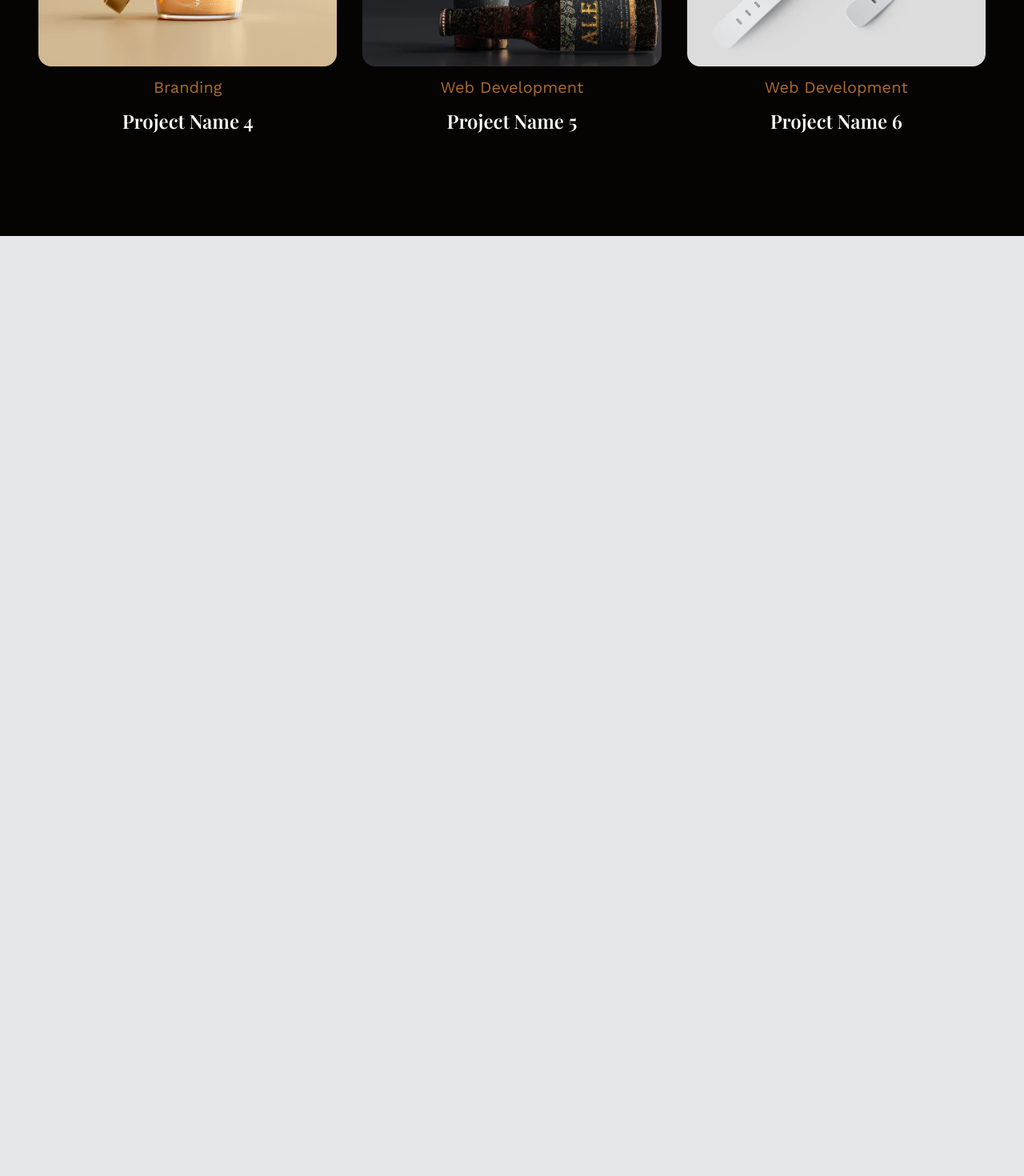
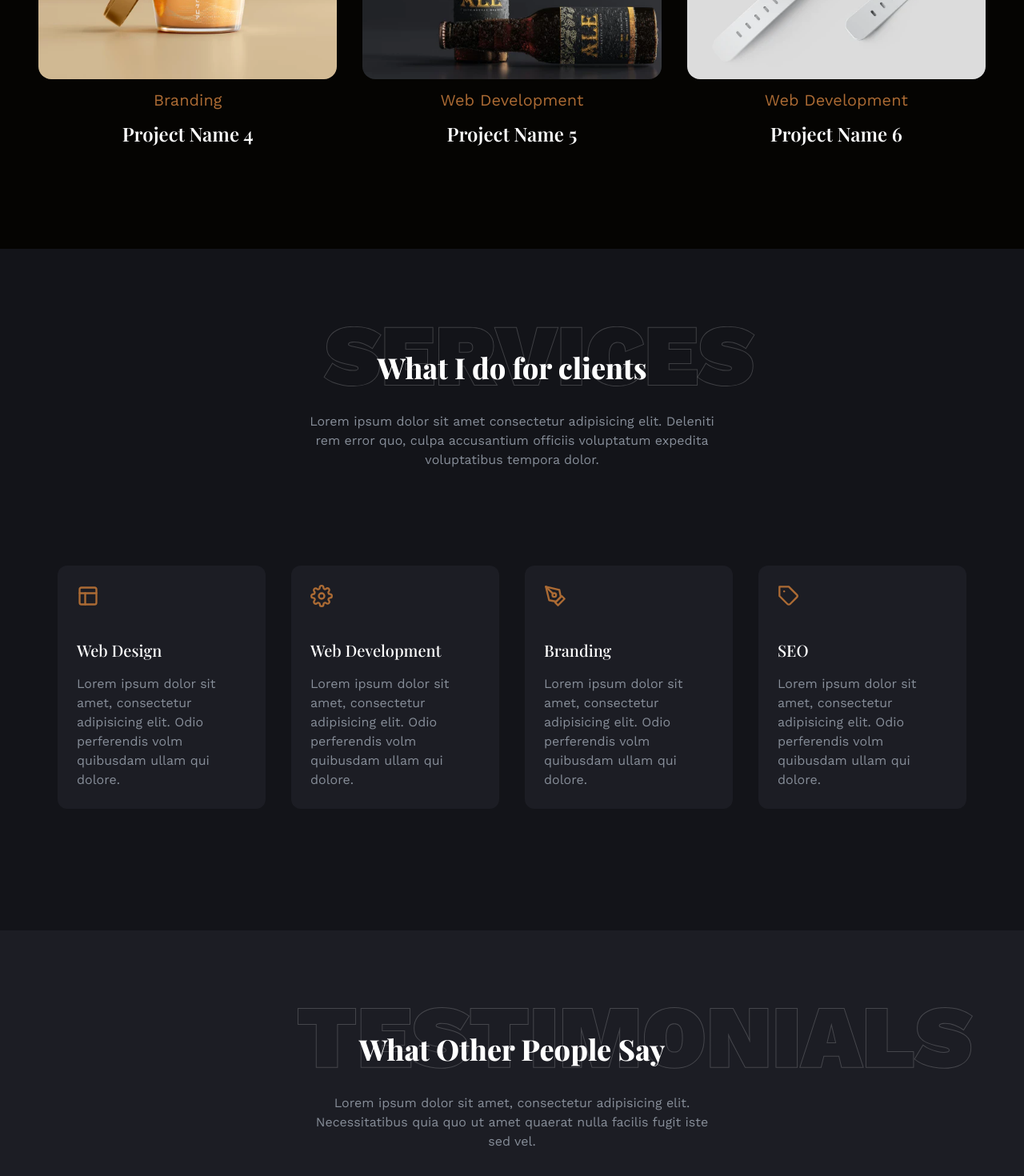
Before and after one commit to FahimAhmed270/portfolio, a React (Vite) app: page / in a window 1280 px wide. Shown: the part 2893-4363 px from the top of the page at 80% size. Built offline with nearby package versions, Linux system fonts and the light colour scheme; a web font is replaced by a local one.

Commit message:
service complete

```diff
--- a/package.json
+++ b/package.json
@@ -14,7 +14,8 @@
     "react": "^18.2.0",
     "react-dom": "^18.2.0",
     "react-icons": "^4.8.0",
-    "react-scroll": "^1.8.9"
+    "react-scroll": "^1.8.9",
+    "swiper": "^9.3.2"
   },
   "devDependencies": {
     "@types/react": "^18.0.28",
--- a/src/App.jsx
+++ b/src/App.jsx
@@ -4,7 +4,9 @@ import Brands from './component/Brands'
 import Header from './component/Header'
 import Hero from './component/Hero'
 import Portfolio from './component/Portfolio'
+import Services from './component/Services'
 import Skill from './component/Skill'
+import Testimonial from './component/Testimonial'
 
 const App = () => {
   return (
@@ -15,6 +17,8 @@ const App = () => {
       <About/>
       <Skill/>
       <Portfolio/>
+      <Services/>
+      <Testimonial/>
       <div className='h-[2000px]'></div>
     </>
   )
--- /dev/null
+++ b/src/component/Services.jsx
@@ -0,0 +1,32 @@
+import React from 'react'
+import { services } from '../data'
+
+const Services = () => {
+    return (
+        <section id="services" className="section bg-tertiary">
+            <div className="container mx-auto">
+                <div className="flex flex-col items-center text-center">
+                    <h2 className='section-title before:content-services relative before:absolute before:opacity-60 before:-top-[2rem] lg:before:-left-[20%] md:before:-left-[80%] before:-left-[60%]'>What I do for clients</h2>
+                    <p className='subtitle'>Lorem ipsum dolor sit amet consectetur adipisicing elit. Deleniti rem error quo, culpa accusantium officiis voluptatum expedita voluptatibus tempora dolor.</p>
+                </div>
+                {/* grid column step */}
+                <div className='grid lg:grid-cols-4 md:grid-cols-2 gap-8 p-6'>
+                    {services.map((item, id) => {
+                        const { icon, name, description } = item
+                        return (
+                            <div key={id} className='bg-secondary p-6 rounded-xl group hover:bg-white transition-all duration-200'>
+                                <div className='text-accent rounded-sm justify-center items-center mb-10 text-[28px] group-hover:text-black'>
+                                    {icon}
+                                </div>
+                                <h4 className='text-xl font-medium mb-4 group-hover:text-black'>{name}</h4>
+                                <p>{description}</p>
+                            </div>
+                        )
+                    })}
+                </div>
+            </div>
+        </section>
+    )
+}
+
+export default Services
--- /dev/null
+++ b/src/component/Testimonial.jsx
@@ -0,0 +1,17 @@
+import React from 'react'
+
+const Testimonial = () => {
+  return (
+    <section id='testimonials' className='section bg-secondary'>
+        <div className="container mx-auto">
+            <div className='flex flex-col items-center text-center'>
+                <h2 className='section-title before:content-testimonials relative before:absolute before:opacity-60 before:-top-[2rem] lg:before:-left-[20%] md:before:-left-[80%] before:-left-[60%]'>What Other People Say</h2>
+                <p className='subtitle'>Lorem ipsum dolor sit amet, consectetur adipisicing elit. Necessitatibus quia quo ut amet quaerat nulla facilis fugit iste sed vel.</p>
+            </div>
+            {/* slider */}
+        </div>
+    </section>
+  )
+}
+
+export default Testimonial
--- a/src/index.css
+++ b/src/index.css
@@ -15,13 +15,13 @@
     @apply text-white font-primary;
   }
   .section {
-    @apply py-12 lg:py-32;
+    @apply py-20 lg:py-32;
   }
   .section-title {
     @apply text-3xl lg:text-4xl font-medium lg:font-extrabold mb-5;
   }
   .subtitle {
-    @apply text-base text-paragraph mb-16 lg:mb-24 max-w-[520px] ;
+    @apply text-base text-paragraph mt-4 mb-16 lg:mb-24 max-w-[520px] ;
   }
   .btn {
     @apply py-4 px-7 font-medium text-white flex items-center justify-center rounded-sm hover:bg-accent-hover transition-all;
```
Also changed, not shown: 1 other file (tests, documents, lock files or other folders).
